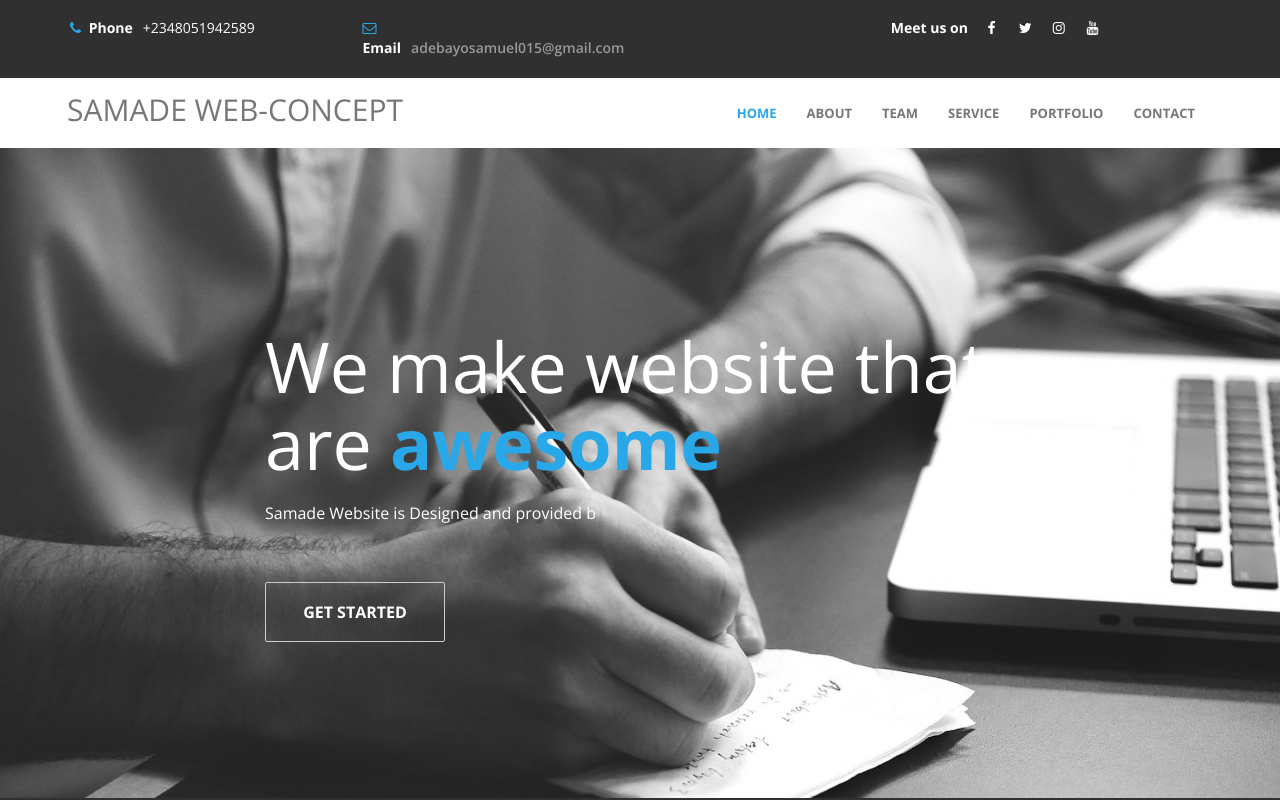
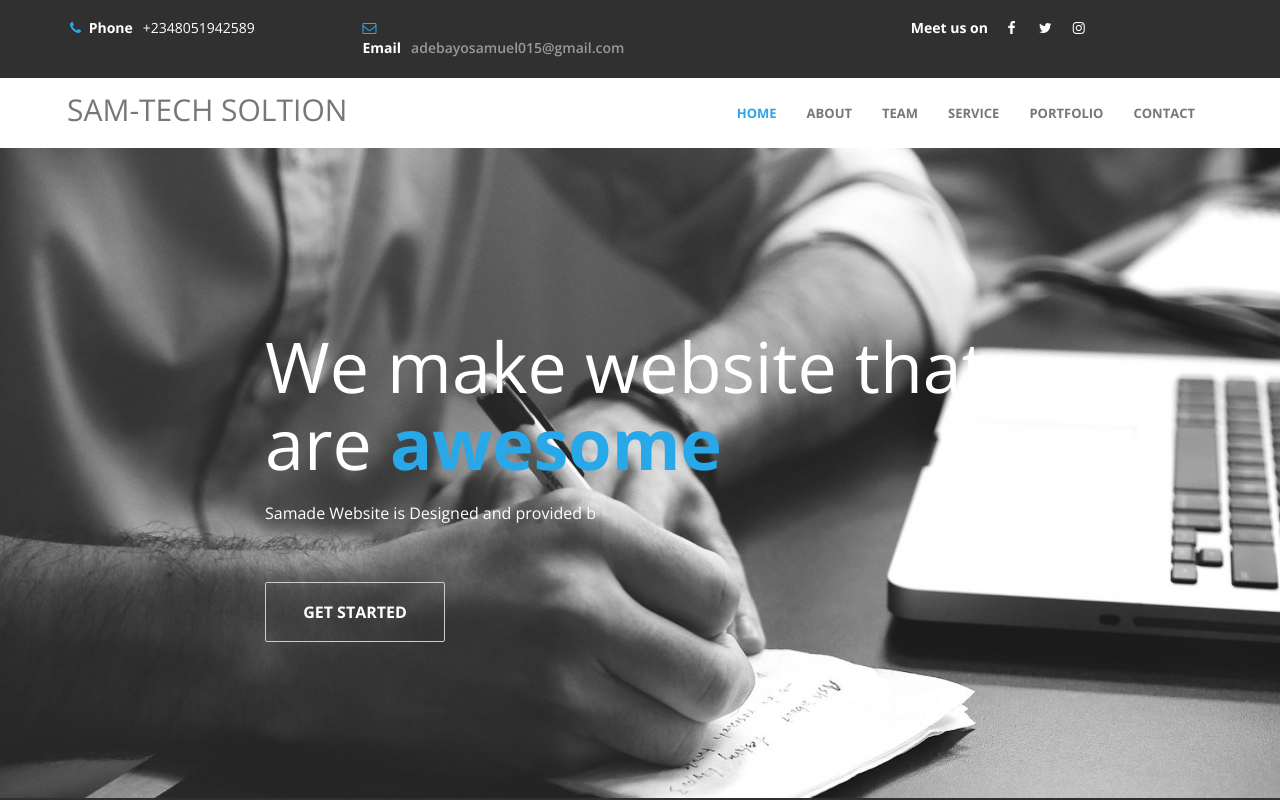
Before and after one commit to Samwebconcept/Sam-Tech-solution, a plain HTML site: page index.html in a window 1280 px wide. Shown: the top 800 px of the page. Drawn offline with nearby package versions, Linux system fonts and the light colour scheme.

Commit message:
Update index.html

```diff
--- a/index.html
+++ b/index.html
@@ -2,7 +2,7 @@
 <html lang="en">
 	<head>
 		<meta charset="utf-8">
-		<title>SAMADE WEB-CONCEPT</title>
+		<title>SAM-TECH SOLUTION</title>
 		<meta name="keywords" content="">
 		<meta name="description" content="">
 		<meta http-equiv="X-UA-Compatible" content="IE=Edge">
@@ -38,7 +38,7 @@
                             <li><a href="#" class="fa fa-facebook"></a></li>
                             <li><a href="#" class="fa fa-twitter"></a></li>
                             <li><a href="#" class="fa fa-instagram"></a></li>
-                            <li><a href="https://www.youtube.com/channel/UC4yzoGuKkCL_8FzI-B-x83A" class="fa fa-youtube"></a></li>
+                            <li><a href="https:// class="fa fa-youtube"></a></li>
                         </ul>
                     </div>
                 </div>
@@ -55,7 +55,7 @@
 						<span class="icon icon-bar"></span>
 						<span class="icon icon-bar"></span>
 					</button>
-					<a href="#" class="navbar-brand">SAMADE WEB-CONCEPT</a>
+					<a href="#" class="navbar-brand">SAM-TECH SOLTION</a>
 				</div>
 				<div class="collapse navbar-collapse">
 					<ul class="nav navbar-nav navbar-right">
```
